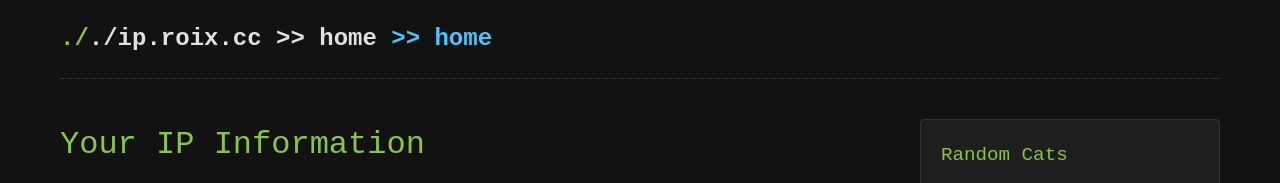
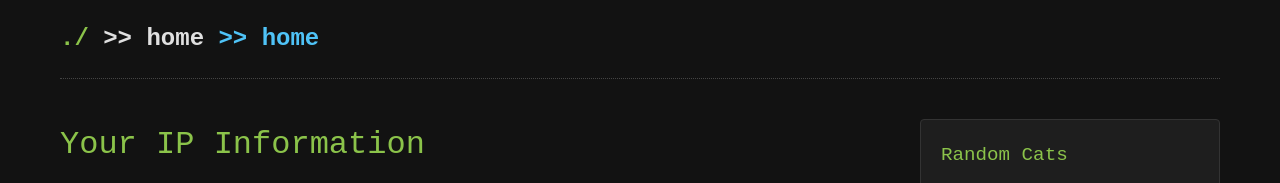
Before and after one commit to roix64/IpChecker, a plain HTML site: page index.html in a window 1280 px wide. Shown: the top 183 px of the page. Drawn offline with Linux system fonts and the light colour scheme; no server answers.

Commit message:
Update index.html

```diff
--- a/index.html
+++ b/index.html
@@ -9,7 +9,7 @@
 <body>
     <div class="container">
         <header>
-            <div class="logo">./ip.roix.cc >> home</div>
+            <div class="logo"> >> home</div>
         </header>
 
         <div class="content-wrapper">
```
